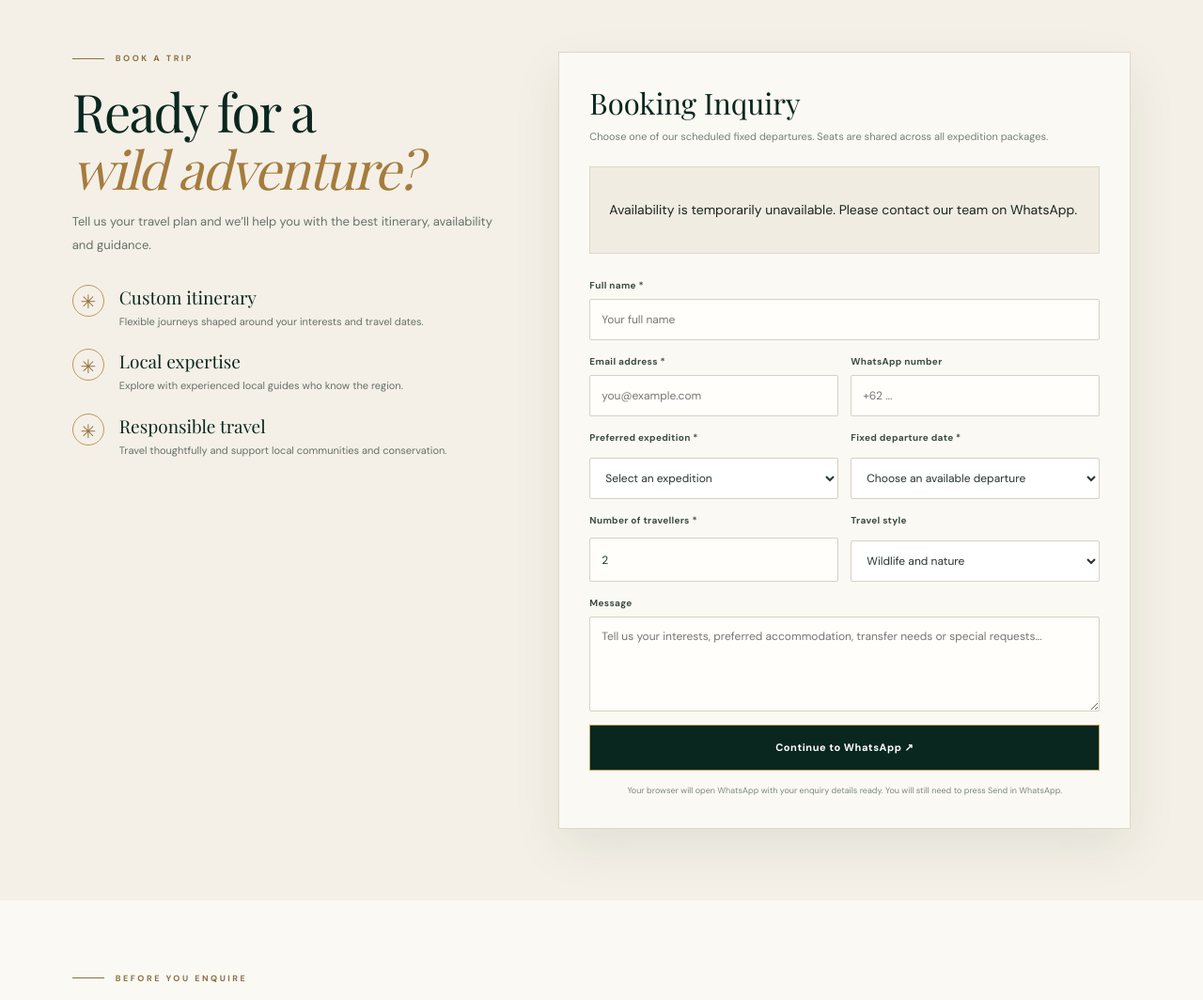
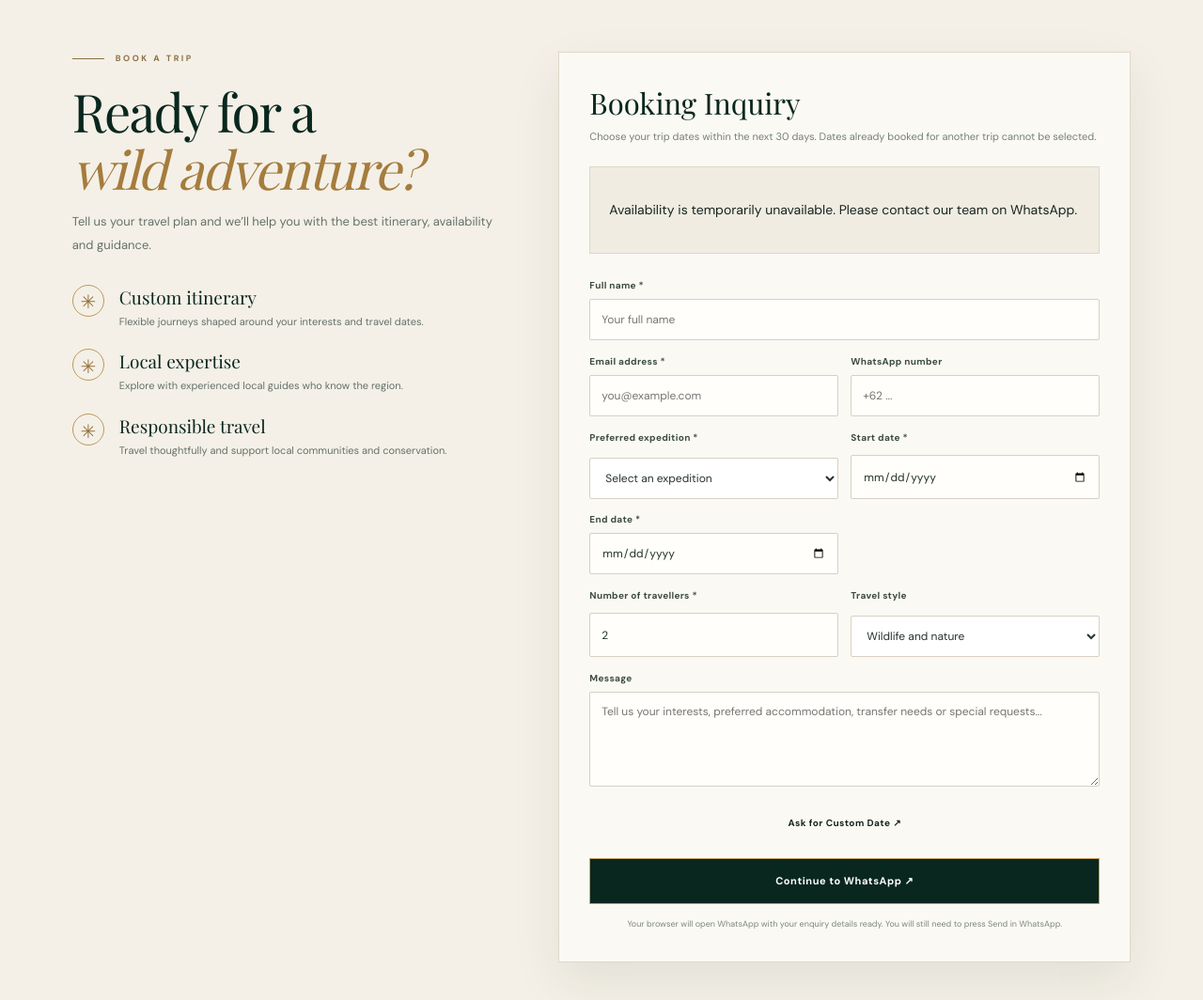
Before and after one commit to adiedieeees-create/borneo-wild-capture-premium, a plain HTML site: page booking.html in a window 1280 px wide. Shown: the part 540-1604 px from the top of the page at 94% size. Drawn offline with nearby package versions, Linux system fonts and the light colour scheme; no server answers; a web font is replaced by a local one.

Commit message:
Add 30-day date-range booking and custom date request

```diff
--- a/booking.html
+++ b/booking.html
@@ -22,14 +22,14 @@
 <section class="page-hero"><img src="https://raw.githubusercontent.com/adiedieeees-create/borneo-wild-capture/main/images/DSCF7031.jpg" alt="Wildlife and rainforest in Borneo"><div class="page-hero-inner"><p class="eyebrow eyebrow--light">Booking &amp; Contact</p><h1>Plan Your<br><em>Borneo Expedition.</em></h1><p>Let us help you design a meaningful journey into the wild heart of Borneo.</p></div></section>
 <section class="page-section"><div class="container booking-layout"><div><p class="eyebrow">Book a trip</p><h2 class="page-title">Ready for a<br><em>wild adventure?</em></h2><p class="page-lead">Tell us your travel plan and we’ll help you with the best itinerary, availability and guidance.</p>
 <div class="booking-points"><div class="booking-point"><b>✳</b><div><h3>Custom itinerary</h3><p>Flexible journeys shaped around your interests and travel dates.</p></div></div><div class="booking-point"><b>✳</b><div><h3>Local expertise</h3><p>Explore with experienced local guides who know the region.</p></div></div><div class="booking-point"><b>✳</b><div><h3>Responsible travel</h3><p>Travel thoughtfully and support local communities and conservation.</p></div></div></div></div>
-<div class="booking-card"><h2>Booking Inquiry</h2><p>Choose one of our scheduled fixed departures. Seats are shared across all expedition packages.</p><div class="tour-calendar" data-tour-calendar aria-live="polite"><p class="faq-load-message">Loading available departures…</p></div>
+<div class="booking-card"><h2>Booking Inquiry</h2><p>Choose your trip dates within the next 30 days. Dates already booked for another trip cannot be selected.</p><div class="tour-calendar" data-tour-calendar aria-live="polite"><p class="faq-load-message">Checking date availability…</p></div>
 <form class="booking-form" id="booking-form">
 <label>Full name *<input name="name" type="text" autocomplete="name" placeholder="Your full name" required></label>
 <div class="form-row"><label>Email address *<input name="email" type="email" autocomplete="email" placeholder="you@example.com" required></label><label>WhatsApp number<input name="phone" type="tel" autocomplete="tel" placeholder="+62 ..."></label></div>
-<div class="form-row"><label>Preferred expedition *<select name="trip" required><option value="" disabled selected>Select an expedition</option><option>Essential Escape — 3 days / 2 nights</option><option>Wildlife Experience — 4 days / 3 nights</option><option>Wildlife Moments — 5 days / 4 nights</option><option>Custom itinerary — please advise</option><option>Not sure yet — help me choose</option></select></label><label>Fixed departure date *<select name="departure_id" required><option value="" disabled selected>Choose an available departure</option></select></label></div>
+<div class="form-row"><label>Preferred expedition *<select name="trip" required><option value="" disabled selected>Select an expedition</option><option>Essential Escape — 3 days / 2 nights</option><option>Wildlife Experience — 4 days / 3 nights</option><option>Wildlife Moments — 5 days / 4 nights</option><option>Custom itinerary — please advise</option><option>Not sure yet — help me choose</option></select></label><label>Start date *<input name="start_date" type="date" required></label><label>End date *<input name="end_date" type="date" required></label></div>
 <div class="form-row"><label>Number of travellers *<input name="guests" type="number" min="1" max="30" value="2" required></label><label>Travel style<select name="style"><option>Wildlife and nature</option><option>Photography-focused</option><option>Culture and local life</option><option>Relaxed private journey</option><option>Not sure yet</option></select></label></div>
 <label>Message<textarea name="message" rows="4" placeholder="Tell us your interests, preferred accommodation, transfer needs or special requests..."></textarea></label>
-<button type="submit" class="booking-submit">Continue to WhatsApp ↗</button><p class="booking-note">Your browser will open WhatsApp with your enquiry details ready. You will still need to press Send in WhatsApp.</p>
+<a class="button button--outline custom-date-link" data-custom-date href="https://wa.me/6285190836669" target="_blank" rel="noopener">Ask for Custom Date ↗</a><button type="submit" class="booking-submit">Continue to WhatsApp ↗</button><p class="booking-note">Your browser will open WhatsApp with your enquiry details ready. You will still need to press Send in WhatsApp.</p>
 </form></div></div></section>
 <section class="page-section faq-section"><div class="container"><p class="eyebrow">Before you enquire</p><h2 class="page-title">A few helpful<br><em>answers.</em></h2><div class="faq-list" data-public-faqs aria-live="polite"><p class="faq-load-message">Loading frequently asked questions…</p></div></div></div></section>
 <section class="page-section page-section--dark"><div class="container"><div class="booking-layout"><div><p class="eyebrow eyebrow--light">Get in touch</p><h2 class="page-title">Contact<br><em>the local team.</em></h2><p class="page-lead">Have questions, need a custom trip or want to collaborate? Contact Borneo Wild Capture directly.</p></div>
@@ -39,4 +39,4 @@
 <div class="footer-column"><h2>Explore</h2><a href="index.html">Home</a><a href="expeditions.html">Expeditions</a><a href="how-to-get-here.html">How to Get Here</a><a href="gallery.html">Gallery</a></div>
 <div class="footer-column"><h2>Discover</h2><a href="people-and-culture.html">People &amp; Culture</a><a href="our-story.html">Our Story</a><a href="booking.html">Booking &amp; Contact</a></div>
 <div class="footer-column footer-contact"><h2>Contact</h2><a href="https://wa.me/6285190836669" target="_blank" rel="noopener">WhatsApp<br>+62 851-9083-6669</a><a href="mailto:orangutantrip6@gmail.com">orangutantrip6@gmail.com</a><a href="https://www.instagram.com/borneowildcapture/" target="_blank" rel="noopener">@borneowildcapture</a></div>
-</div><div class="container footer-bottom"><span>© <span data-current-year>2026</span> Borneo Wild Capture. Explore responsibly.</span><span>Wildlife · People · Culture · Conservation</span></div></footer><script src="https://cdn.jsdelivr.net/npm/@supabase/supabase-js@2"></script><script src="assets/js/supabase-config.js"></script><script src="assets/js/site.js?v=20261125c" defer></script></body></html>
+</div><div class="container footer-bottom"><span>© <span data-current-year>2026</span> Borneo Wild Capture. Explore responsibly.</span><span>Wildlife · People · Culture · Conservation</span></div></footer><script src="https://cdn.jsdelivr.net/npm/@supabase/supabase-js@2"></script><script src="assets/js/supabase-config.js"></script><script src="assets/js/site.js?v=20261125d" defer></script></body></html>
```
